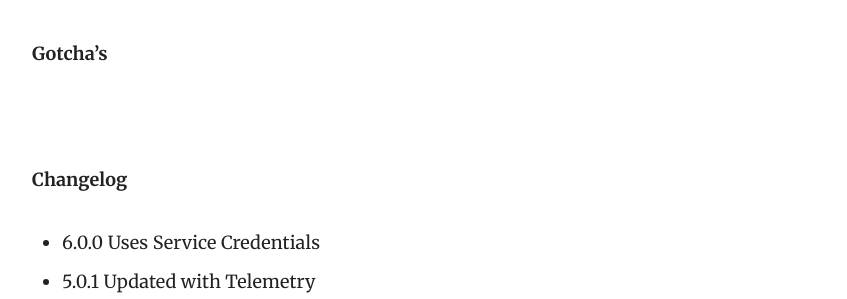
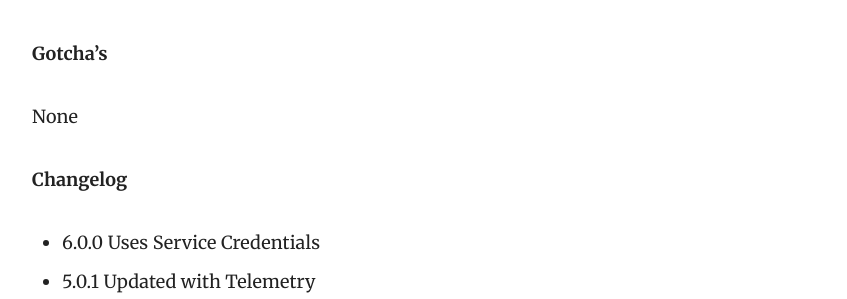
Before and after one commit to nbatterham/sfpowerscripts-doc, a Jekyll site: the page built from _docs/Tasks/Deployment-Tasks/Checkout a build artifact.md, in a window 1280 px wide and 900 px high, scrolled down 3426 px. Shown: the part 474-773 px from the top of the window, without its empty margins (408-1255 px from the left). Built offline with Jekyll 4.4.1, drawn with Linux system fonts in a browser that asks for light colours.

Commit message:
Updated '_docs/Tasks/Deployment-Tasks/Checkout a build artifact.md' via CloudCannon

```diff
--- a/_docs/Tasks/Deployment-Tasks/Checkout a build artifact.md
+++ b/_docs/Tasks/Deployment-Tasks/Checkout a build artifact.md
@@ -63,7 +63,7 @@ None
 
 **Gotcha's**
 
-&nbsp;
+None
 
 **Changelog**
 
```
